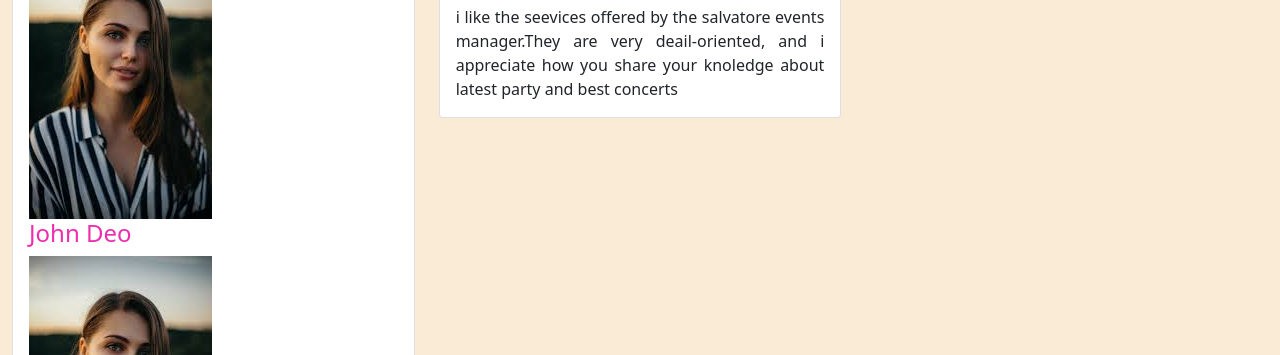
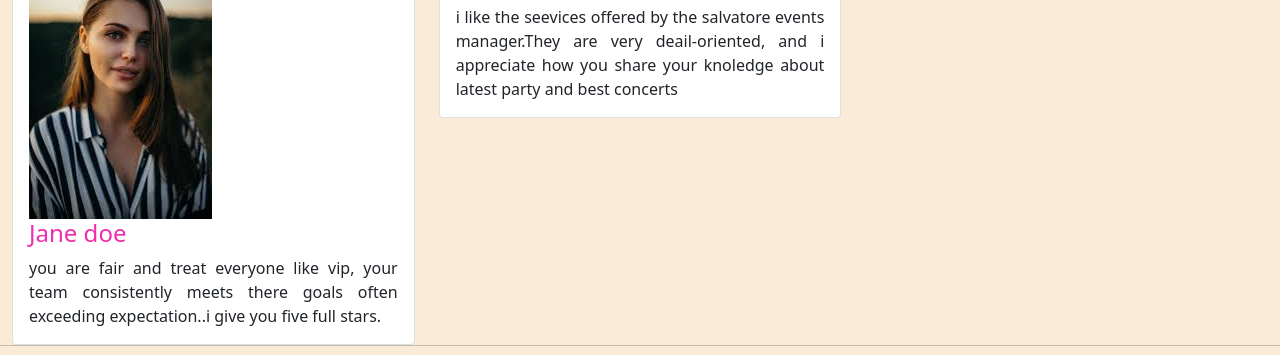
Before and after one commit to felixlastbornofficial/salvatore, a plain HTML site: page index.html in a window 1280 px wide. Shown: the part 2417-2772 px from the top of the page. Drawn offline with nearby package versions, Linux system fonts and the light colour scheme.

Commit message:
Update index.html
Last change 2023

```diff
--- a/index.html
+++ b/index.html
@@ -448,7 +448,6 @@
           <img src="" class="card-img-top ">
           <div class="card-body">
 
-              <img src="./woman.jpeg"  >      <h4 class="card-title" style="color: rgb(238, 46, 174);">John Deo</h4>
 
               <img src="./woman.jpeg">
               <h4 class="card-title" style="color: rgb(238, 46, 174);">Jane doe </h4>
```
